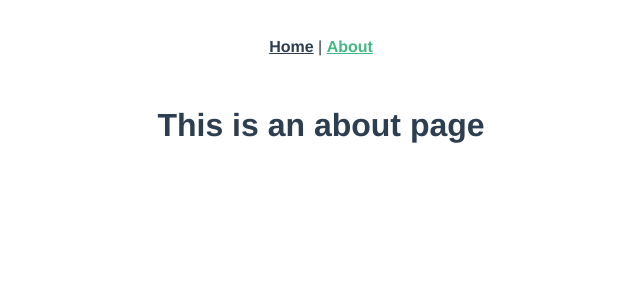
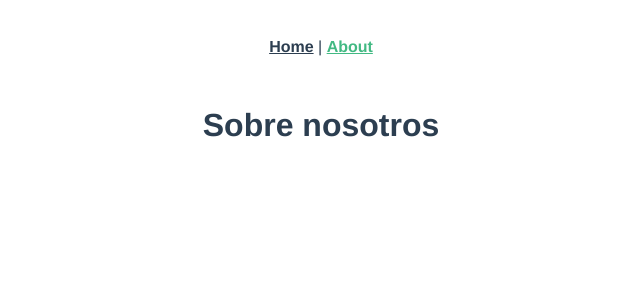
Before and after one commit to JuanDuran85/ProyectoEjemplo, a Vue app: page /about in a window 1280 px wide. Shown: the top 300 px of the page, without its empty margins (319-959 px from the left). Built offline with nearby package versions, Linux system fonts and the light colour scheme.

Commit message:
cambios en master

```diff
--- a/src/components/HelloWorld.vue
+++ b/src/components/HelloWorld.vue
@@ -22,13 +22,6 @@
       <li><a href="https://news.vuejs.org" target="_blank" rel="noopener">News</a></li>
     </ul>
     <h3>Ecosystem</h3>
-    <ul>
-      <li><a href="https://router.vuejs.org" target="_blank" rel="noopener">vue-router</a></li>
-      <li><a href="https://vuex.vuejs.org" target="_blank" rel="noopener">vuex</a></li>
-      <li><a href="https://github.com/vuejs/vue-devtools#vue-devtools" target="_blank" rel="noopener">vue-devtools</a></li>
-      <li><a href="https://vue-loader.vuejs.org" target="_blank" rel="noopener">vue-loader</a></li>
-      <li><a href="https://github.com/vuejs/awesome-vue" target="_blank" rel="noopener">awesome-vue</a></li>
-    </ul>
   </div>
 </template>
 
--- a/src/views/About.vue
+++ b/src/views/About.vue
@@ -1,5 +1,5 @@
 <template>
   <div class="about">
-    <h1>This is an about page</h1>
+    <h1>Sobre nosotros</h1>
   </div>
 </template>
```
